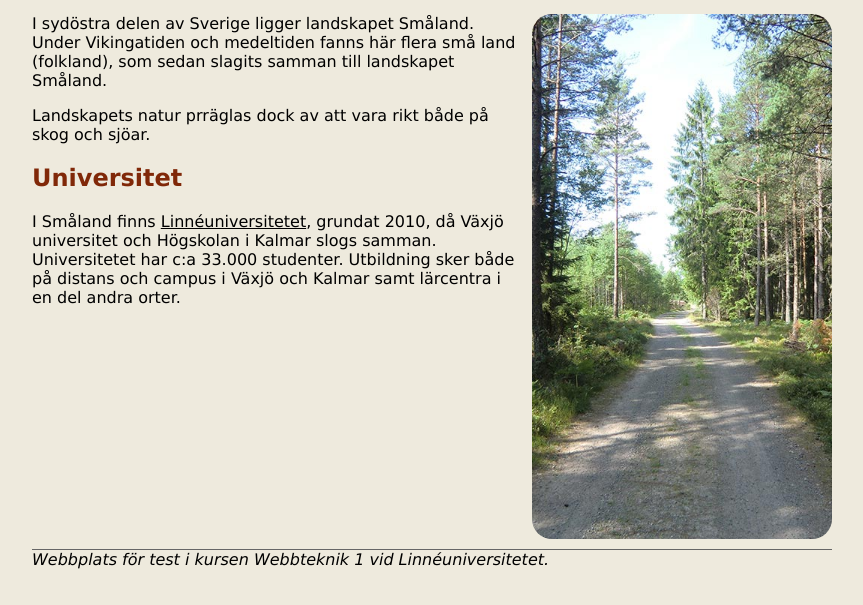
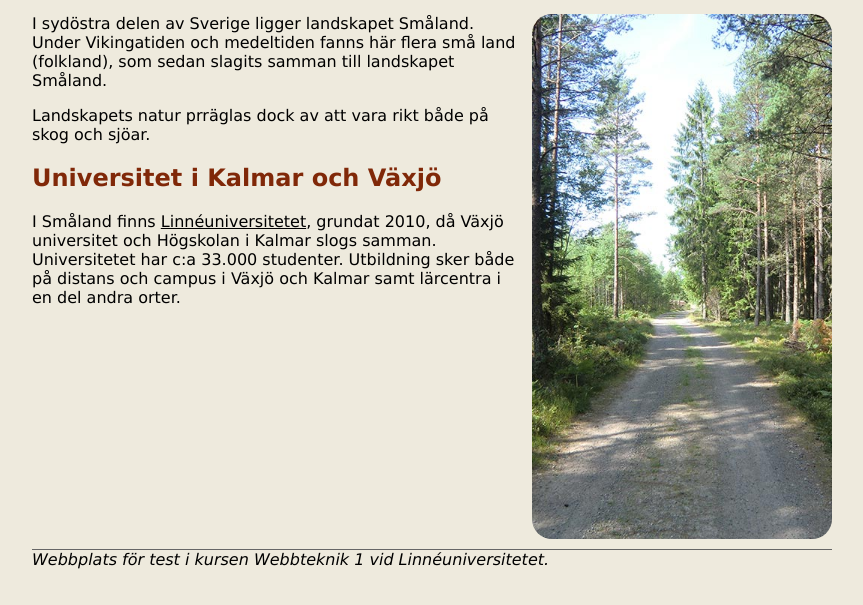
Before and after one commit to danieldanne/MyFirstWebbSite, a plain HTML site: page index.html in a window 1280 px wide. Shown: the part 145-750 px from the top of the page, without its empty margins (208-1071 px from the left). Drawn offline with Linux system fonts and the light colour scheme.

Commit message:
ändrat i andra rubrik

```diff
--- a/index.html
+++ b/index.html
@@ -21,7 +21,7 @@
         <img src="img/forestroad.jpg" alt="Skogsväg" class="floatRight">
         <p>I sydöstra delen av Sverige ligger landskapet Småland. Under Vikingatiden och medeltiden fanns här flera små land (folkland), som sedan slagits samman till landskapet Småland.</p>
         <p>Landskapets natur prräglas dock av att vara rikt både på skog och sjöar.</p>
-        <h2>Universitet</h2>
+        <h2>Universitet i Kalmar och Växjö</h2>
         <p>I Småland finns <a href="http://lnu.se" target="_blank">Linnéuniversitetet</a>, grundat 2010, då Växjö universitet och Högskolan i Kalmar slogs samman. Universitetet har c:a 33.000 studenter. Utbildning sker både på distans och campus i Växjö och Kalmar samt lärcentra i en del andra orter.</p>
     </main>
     <footer>
```
